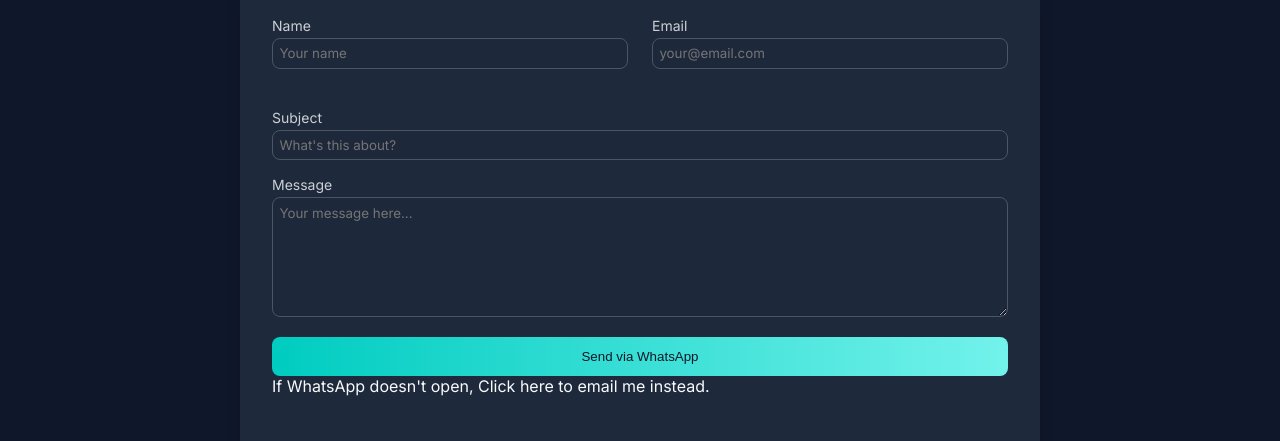
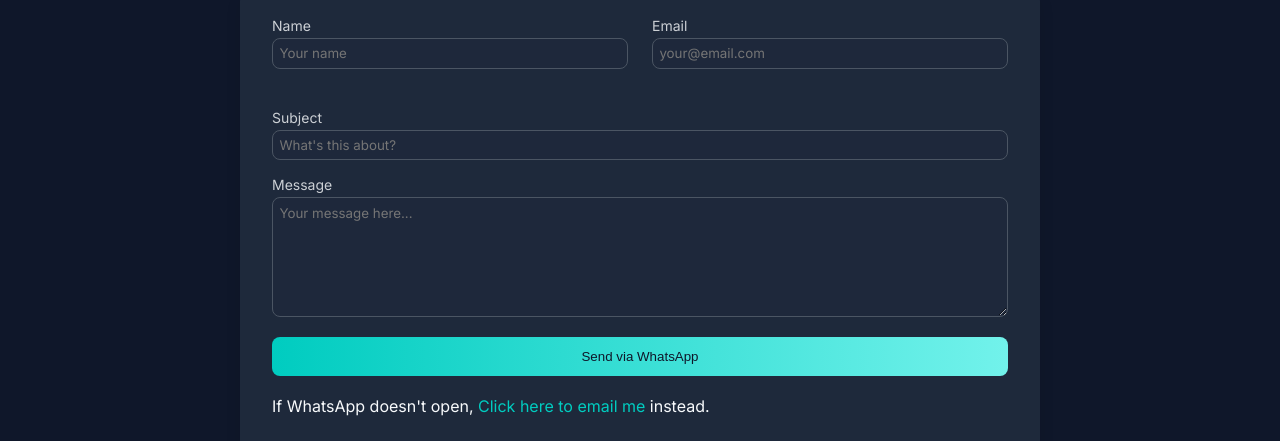
Before and after one commit to Kositany/Portfolio-v2.0, a plain HTML site: page index.html in a window 1280 px wide. Shown: the part 2732-3173 px from the top of the page. Drawn offline with Linux system fonts and the light colour scheme.

Commit message:
Update index.html

```diff
--- a/index.html
+++ b/index.html
@@ -300,8 +300,10 @@
         </div>
 
         <button type="submit" class="submit-btn">Send via WhatsApp</button>
+          <br>
+          <br>
         <p class="fallback-text">
-          If WhatsApp doesn't open, <a href="mailto:kipkosi3@gmail.com" style="color: #F8FAFC; text-decoration:none;">Click here to email me</a> instead.
+          If WhatsApp doesn't open, <a href="mailto:kipkosi3@gmail.com" style="color: #00CCC0; text-decoration:none;">Click here to email me</a> instead.
         </p>
       </form>
 
```
